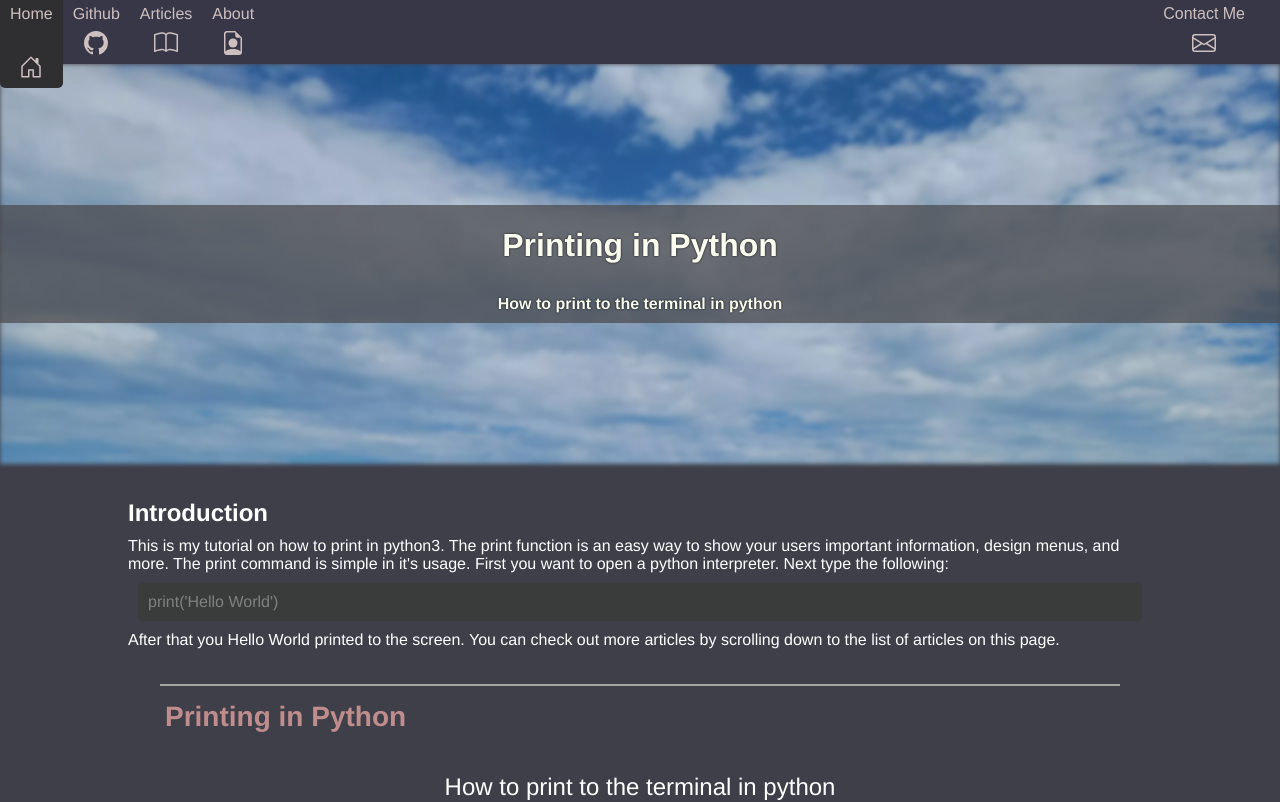
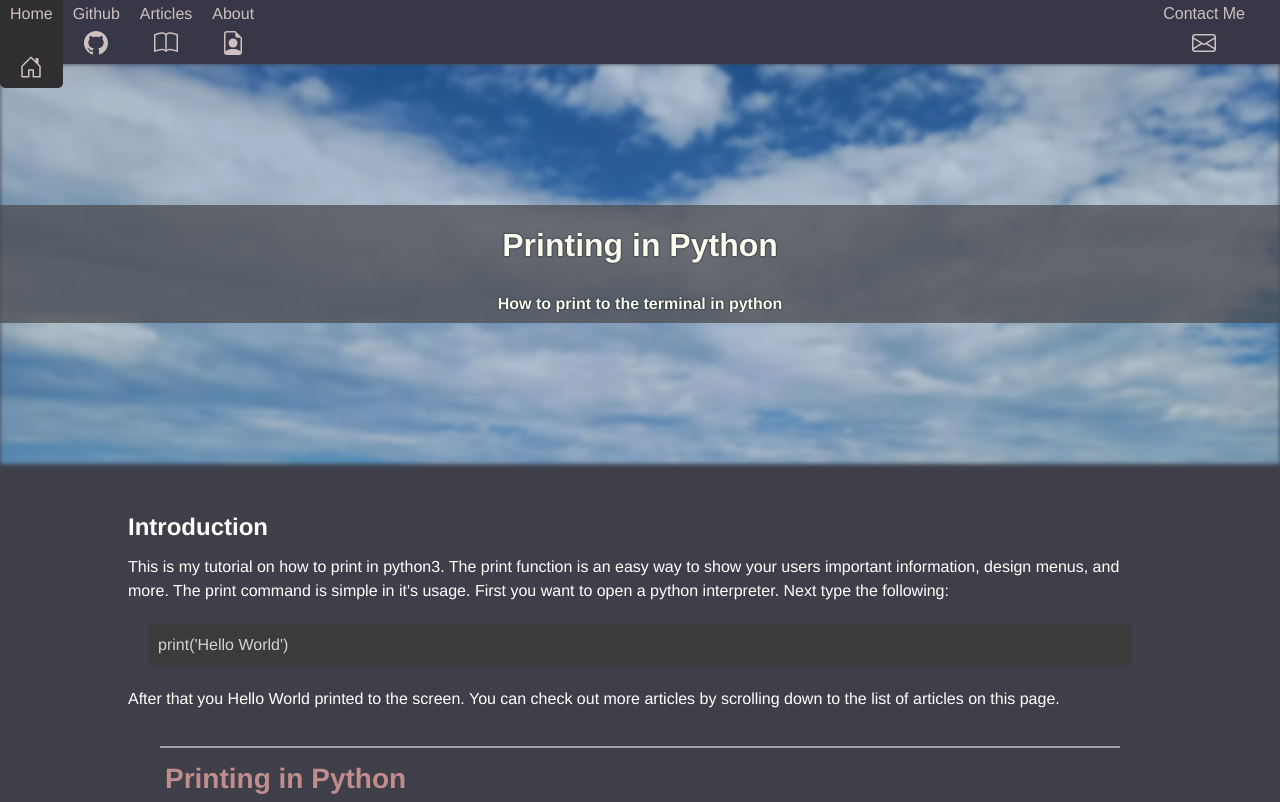
Before and after one commit to RaspberryProgramming/portfolio, a React (Create React App) app: page /articles/0 in a window 1280 px wide. Shown: the top 802 px of the page. Built offline with nearby package versions, Linux system fonts and the light colour scheme.

Commit message:
Added readaibility improvements to articles

```diff
--- a/src/components/css/Articles.css
+++ b/src/components/css/Articles.css
@@ -8,20 +8,21 @@
 .article .content {
     width: 80vw;
     text-align:left;
+    line-height: 1.5;
 }
 
 .article .code {
     padding: 10px;
     background-color: #3A3B3B;
-    color: gray;
+    color: lightgray;
     border-radius: 5px;
-    margin: 10px;
+    margin: 20px;
 }
 
 .article .h1 {
     font-size: 24px;
     font-weight:bolder;
-    margin-top: 10px;
+    margin-top: 20px;
     margin-bottom: 10px;
 }
 
```
